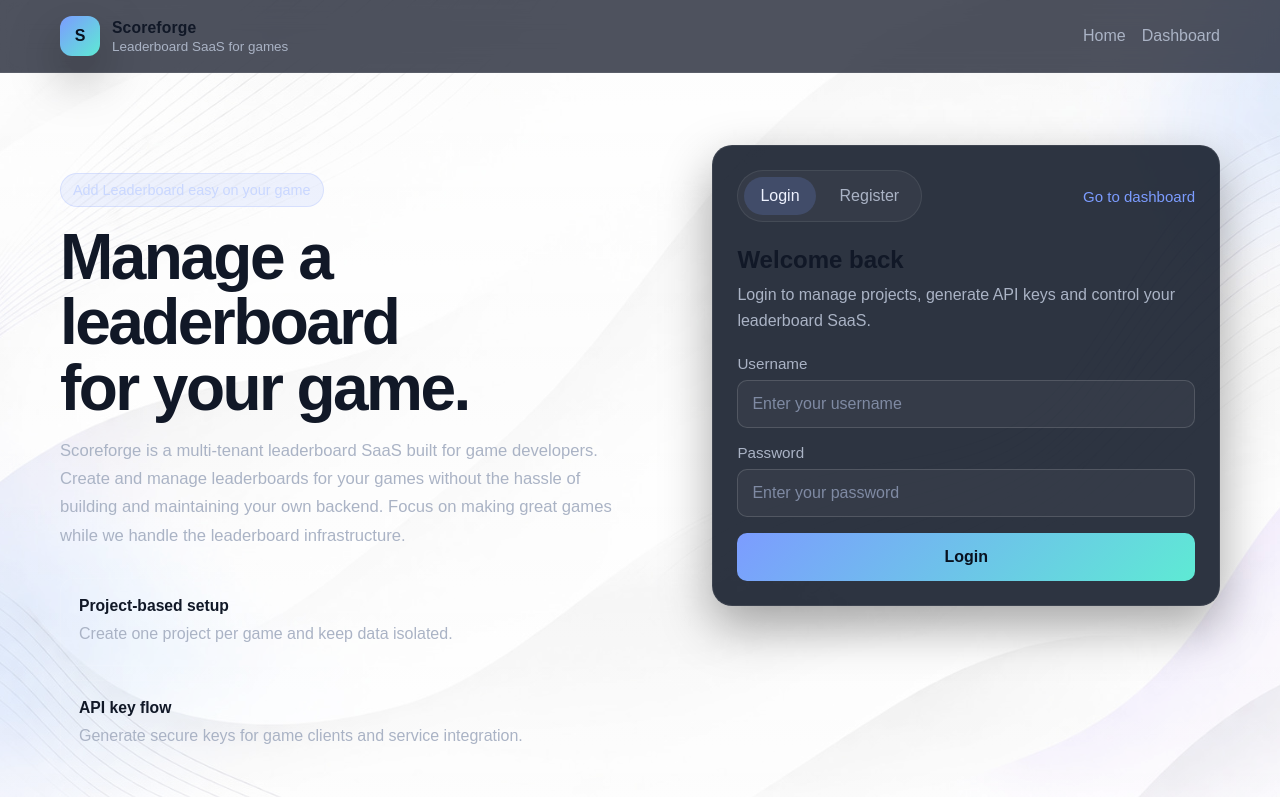
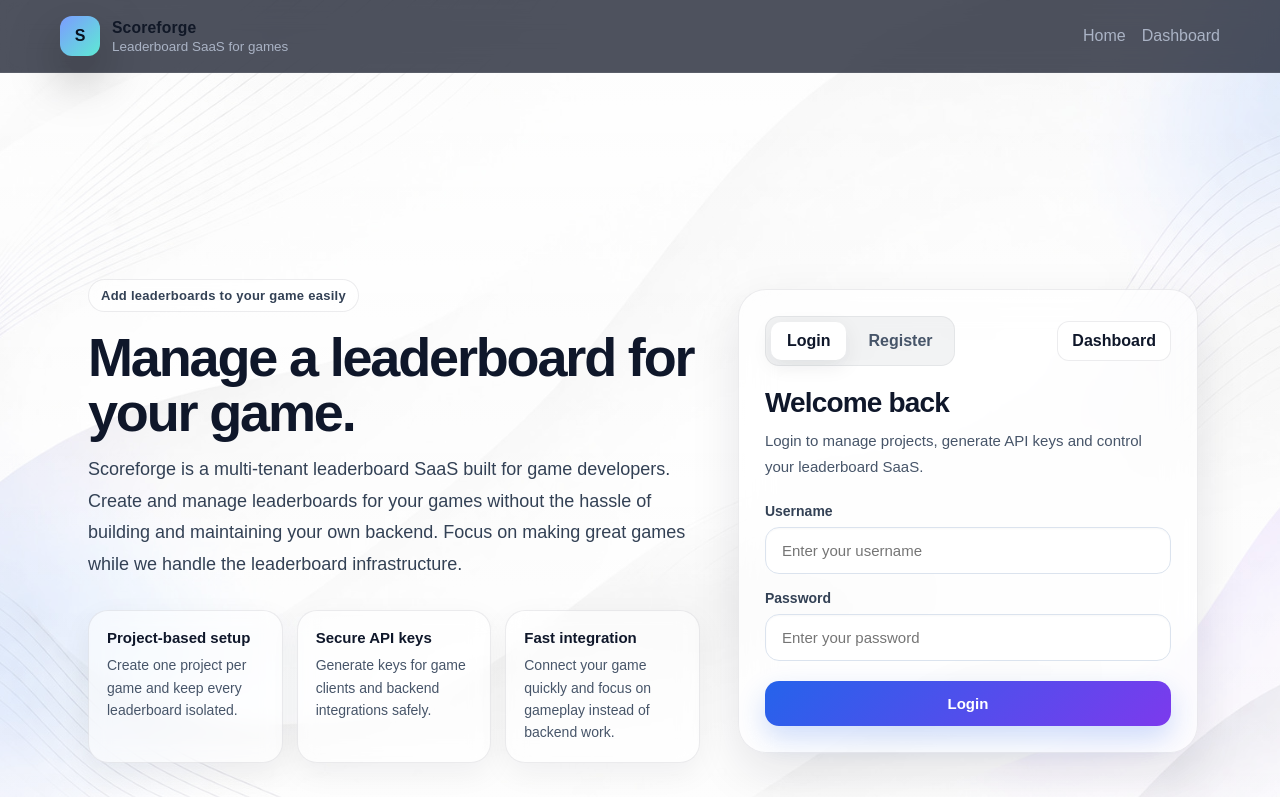
Before and after one commit to JoseVicente1988/scoreforge, a Next.js app in the folder frontend/: page / in a window 1280 px wide. Shown: the top 797 px of the page. Built offline with nearby package versions, Linux system fonts and the light colour scheme; no server answers.

Commit message:
Update page.jsx

```diff
--- a/frontend/app/page.jsx
+++ b/frontend/app/page.jsx
@@ -6,7 +6,10 @@ const API = process.env.NEXT_PUBLIC_API_BASE;
 
 function asMessage(detail) {
   if (!detail) return null;
-  if (typeof detail === "string") return detail;
+
+  if (typeof detail === "string") {
+    return detail;
+  }
 
   try {
     return JSON.stringify(detail);
@@ -14,6 +17,213 @@ function asMessage(detail) {
     return String(detail);
   }
 }
+
+const styles = {
+  page: {
+    minHeight: "100vh",
+    display: "flex",
+    alignItems: "center",
+    justifyContent: "center",
+    padding: "32px 20px",
+    color: "#0f172a",
+  },
+  shell: {
+    width: "100%",
+    maxWidth: "1180px",
+    display: "grid",
+    gridTemplateColumns: "1.15fr 0.85fr",
+    gap: "28px",
+    alignItems: "stretch",
+  },
+  hero: {
+    display: "flex",
+    flexDirection: "column",
+    justifyContent: "center",
+    padding: "20px 8px",
+  },
+  eyebrow: {
+    display: "inline-flex",
+    alignItems: "center",
+    width: "fit-content",
+    padding: "8px 12px",
+    borderRadius: "999px",
+    background: "rgba(255,255,255,0.55)",
+    border: "1px solid rgba(15,23,42,0.08)",
+    color: "#334155",
+    fontSize: "13px",
+    fontWeight: 700,
+    letterSpacing: "0.02em",
+    backdropFilter: "blur(10px)",
+  },
+  heroTitle: {
+    margin: "18px 0 14px 0",
+    fontSize: "54px",
+    lineHeight: 1.02,
+    letterSpacing: "-0.04em",
+    color: "#0f172a",
+    fontWeight: 900,
+    maxWidth: "620px",
+  },
+  heroText: {
+    margin: 0,
+    maxWidth: "680px",
+    color: "#334155",
+    fontSize: "18px",
+    lineHeight: 1.75,
+  },
+  featureGrid: {
+    display: "grid",
+    gridTemplateColumns: "repeat(3, minmax(0, 1fr))",
+    gap: "14px",
+    marginTop: "30px",
+  },
+  featureCard: {
+    background: "rgba(255,255,255,0.52)",
+    border: "1px solid rgba(15,23,42,0.08)",
+    borderRadius: "20px",
+    padding: "18px",
+    boxShadow: "0 10px 30px rgba(15,23,42,0.06)",
+    backdropFilter: "blur(10px)",
+  },
+  featureTitle: {
+    margin: 0,
+    fontSize: "15px",
+    fontWeight: 800,
+    color: "#0f172a",
+  },
+  featureText: {
+    marginTop: "8px",
+    marginBottom: 0,
+    color: "#475569",
+    fontSize: "14px",
+    lineHeight: 1.6,
+  },
+  authWrap: {
+    display: "flex",
+    alignItems: "center",
+    justifyContent: "center",
+  },
+  authCard: {
+    width: "100%",
+    maxWidth: "460px",
+    background: "rgba(255,255,255,0.62)",
+    border: "1px solid rgba(15,23,42,0.08)",
+    borderRadius: "28px",
+    padding: "26px",
+    boxShadow: "0 18px 50px rgba(15,23,42,0.10)",
+    backdropFilter: "blur(16px)",
+  },
+  authHeader: {
+    display: "flex",
+    alignItems: "center",
+    gap: "12px",
+    justifyContent: "space-between",
+    marginBottom: "22px",
+  },
+  tabs: {
+    display: "inline-flex",
+    padding: "5px",
+    borderRadius: "14px",
+    background: "rgba(15,23,42,0.05)",
+    border: "1px solid rgba(15,23,42,0.06)",
+    gap: "6px",
+  },
+  tabButton: {
+    border: "none",
+    background: "transparent",
+    color: "#475569",
+    padding: "10px 16px",
+    borderRadius: "10px",
+    fontWeight: 700,
+    cursor: "pointer",
+    transition: "all 0.2s ease",
+  },
+  tabButtonActive: {
+    background: "#ffffff",
+    color: "#0f172a",
+    boxShadow: "0 6px 20px rgba(15,23,42,0.08)",
+  },
+  dashboardLink: {
+    textDecoration: "none",
+    color: "#0f172a",
+    background: "rgba(255,255,255,0.78)",
+    border: "1px solid rgba(15,23,42,0.08)",
+    borderRadius: "12px",
+    padding: "10px 14px",
+    fontWeight: 700,
+    whiteSpace: "nowrap",
+  },
+  authTitle: {
+    margin: 0,
+    fontSize: "28px",
+    lineHeight: 1.1,
+    fontWeight: 900,
+    color: "#0f172a",
+    letterSpacing: "-0.03em",
+  },
+  authSubtitle: {
+    marginTop: "10px",
+    marginBottom: 0,
+    color: "#475569",
+    lineHeight: 1.7,
+    fontSize: "15px",
+  },
+  form: {
+    marginTop: "24px",
+    display: "grid",
+    gap: "16px",
+  },
+  field: {
+    display: "grid",
+    gap: "8px",
+  },
+  label: {
+    fontSize: "14px",
+    fontWeight: 700,
+    color: "#334155",
+  },
+  input: {
+    width: "100%",
+    borderRadius: "14px",
+    border: "1px solid #dbe3ee",
+    background: "rgba(255,255,255,0.88)",
+    color: "#0f172a",
+    padding: "14px 16px",
+    fontSize: "15px",
+    outline: "none",
+    boxShadow: "inset 0 1px 2px rgba(15,23,42,0.03)",
+  },
+  submitButton: {
+    marginTop: "4px",
+    border: "none",
+    borderRadius: "14px",
+    background: "linear-gradient(135deg, #2563eb 0%, #7c3aed 100%)",
+    color: "#ffffff",
+    padding: "14px 18px",
+    fontSize: "15px",
+    fontWeight: 800,
+    cursor: "pointer",
+    boxShadow: "0 12px 28px rgba(37,99,235,0.22)",
+  },
+  messageError: {
+    marginTop: "4px",
+    padding: "14px 16px",
+    borderRadius: "14px",
+    background: "rgba(239,68,68,0.10)",
+    border: "1px solid rgba(239,68,68,0.18)",
+    color: "#991b1b",
+    fontSize: "14px",
+  },
+  messageSuccess: {
+    marginTop: "4px",
+    padding: "14px 16px",
+    borderRadius: "14px",
+    background: "rgba(34,197,94,0.10)",
+    border: "1px solid rgba(34,197,94,0.18)",
+    color: "#166534",
+    fontSize: "14px",
+  },
+};
 
 export default function Page() {
   const [mode, setMode] = useState("login");
@@ -113,72 +323,90 @@ export default function Page() {
   }
 
   return (
-    <section className="hero-grid">
-      <div className="hero-copy">
-        <span className="eyebrow">Add Leaderboard easy on your game</span>
+    <main style={styles.page}>
+      <div style={styles.shell}>
+        <section style={styles.hero}>
+          <span style={styles.eyebrow}>Add leaderboards to your game easily</span>
 
-        <h1>Manage a leaderboard for your game.</h1>
+          <h1 style={styles.heroTitle}>Manage a leaderboard for your game.</h1>
 
-        <p className="hero-text">
+          <p style={styles.heroText}>
             Scoreforge is a multi-tenant leaderboard SaaS built for game developers.
             Create and manage leaderboards for your games without the hassle of
             building and maintaining your own backend. Focus on making great games
             while we handle the leaderboard infrastructure.
           </p>
 
-        <div className="feature-list">
-          <div className="feature-item">
-            <strong>Project-based setup</strong>
-            <span>Create one project per game and keep data isolated.</span>
+          <div style={styles.featureGrid}>
+            <div style={styles.featureCard}>
+              <p style={styles.featureTitle}>Project-based setup</p>
+              <p style={styles.featureText}>
+                Create one project per game and keep every leaderboard isolated.
+              </p>
             </div>
 
-          <div className="feature-item">
-            <strong>API key flow</strong>
-            <span>Generate secure keys for game clients and service integration.</span>
+            <div style={styles.featureCard}>
+              <p style={styles.featureTitle}>Secure API keys</p>
+              <p style={styles.featureText}>
+                Generate keys for game clients and backend integrations safely.
+              </p>
             </div>
 
-          <div className="feature-item">
-            <strong>Developer-friendly</strong>
-            <span>Built for fast integration with backend services and game clients.</span>
+            <div style={styles.featureCard}>
+              <p style={styles.featureTitle}>Fast integration</p>
+              <p style={styles.featureText}>
+                Connect your game quickly and focus on gameplay instead of backend work.
+              </p>
             </div>
           </div>
-      </div>
+        </section>
 
-      <div className="auth-card">
-        <div className="auth-card-header">
-          <div className="auth-tabs" role="tablist" aria-label="Authentication mode">
+        <section style={styles.authWrap}>
+          <div style={styles.authCard}>
+            <div style={styles.authHeader}>
+              <div style={styles.tabs} role="tablist" aria-label="Authentication mode">
                 <button
                   type="button"
-              className={mode === "login" ? "tab-button active" : "tab-button"}
                   onClick={() => setMode("login")}
                   aria-pressed={mode === "login"}
+                  style={
+                    mode === "login"
+                      ? { ...styles.tabButton, ...styles.tabButtonActive }
+                      : styles.tabButton
+                  }
                 >
                   Login
                 </button>
 
                 <button
                   type="button"
-              className={mode === "register" ? "tab-button active" : "tab-button"}
                   onClick={() => setMode("register")}
                   aria-pressed={mode === "register"}
+                  style={
+                    mode === "register"
+                      ? { ...styles.tabButton, ...styles.tabButtonActive }
+                      : styles.tabButton
+                  }
                 >
                   Register
                 </button>
               </div>
 
-          <a href="/dashboard" className="dashboard-link">
-            Go to dashboard
+              <a href="/dashboard" style={styles.dashboardLink}>
+                Dashboard
               </a>
             </div>
 
-        <div className="auth-copy">
-          <h2>{title}</h2>
-          <p>{subtitle}</p>
+            <div>
+              <h2 style={styles.authTitle}>{title}</h2>
+              <p style={styles.authSubtitle}>{subtitle}</p>
             </div>
 
-        <form onSubmit={submit} className="auth-form">
-          <div className="form-field">
-            <label htmlFor="username">Username</label>
+            <form onSubmit={submit} style={styles.form}>
+              <div style={styles.field}>
+                <label htmlFor="username" style={styles.label}>
+                  Username
+                </label>
                 <input
                   id="username"
                   value={username}
@@ -186,12 +414,15 @@ export default function Page() {
                   required
                   placeholder="Enter your username"
                   autoComplete="username"
+                  style={styles.input}
                 />
               </div>
 
-          {mode === "register" && (
-            <div className="form-field">
-              <label htmlFor="email">Email</label>
+              {mode === "register" ? (
+                <div style={styles.field}>
+                  <label htmlFor="email" style={styles.label}>
+                    Email
+                  </label>
                   <input
                     id="email"
                     type="email"
@@ -200,12 +431,15 @@ export default function Page() {
                     required
                     placeholder="Enter your email"
                     autoComplete="email"
+                    style={styles.input}
                   />
                 </div>
-          )}
+              ) : null}
 
-          <div className="form-field">
-            <label htmlFor="password">Password</label>
+              <div style={styles.field}>
+                <label htmlFor="password" style={styles.label}>
+                  Password
+                </label>
                 <input
                   id="password"
                   type="password"
@@ -214,10 +448,11 @@ export default function Page() {
                   required
                   placeholder="Enter your password"
                   autoComplete={mode === "login" ? "current-password" : "new-password"}
+                  style={styles.input}
                 />
               </div>
 
-          <button type="submit" className="primary-button" disabled={isSubmitting}>
+              <button type="submit" disabled={isSubmitting} style={styles.submitButton}>
                 {isSubmitting
                   ? mode === "register"
                     ? "Creating account..."
@@ -227,13 +462,15 @@ export default function Page() {
                     : "Login"}
               </button>
 
-          {msg && (
-            <div className={isError ? "message-box error" : "message-box success"}>
+              {msg ? (
+                <div style={isError ? styles.messageError : styles.messageSuccess}>
                   {msg}
                 </div>
-          )}
+              ) : null}
             </form>
           </div>
         </section>
+      </div>
+    </main>
   );
 }
```
Lines whose indentation alone changed are shown as unchanged.
